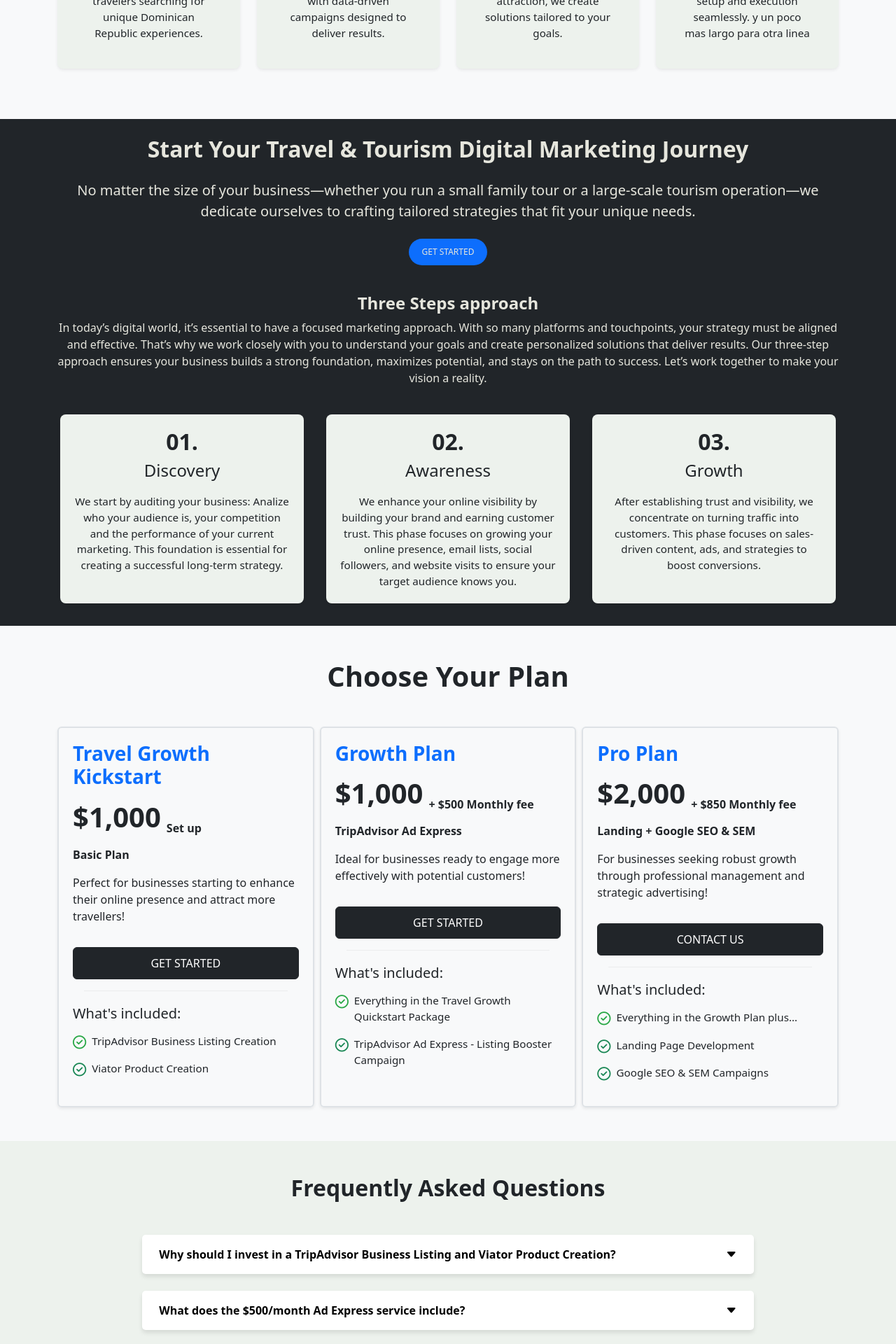
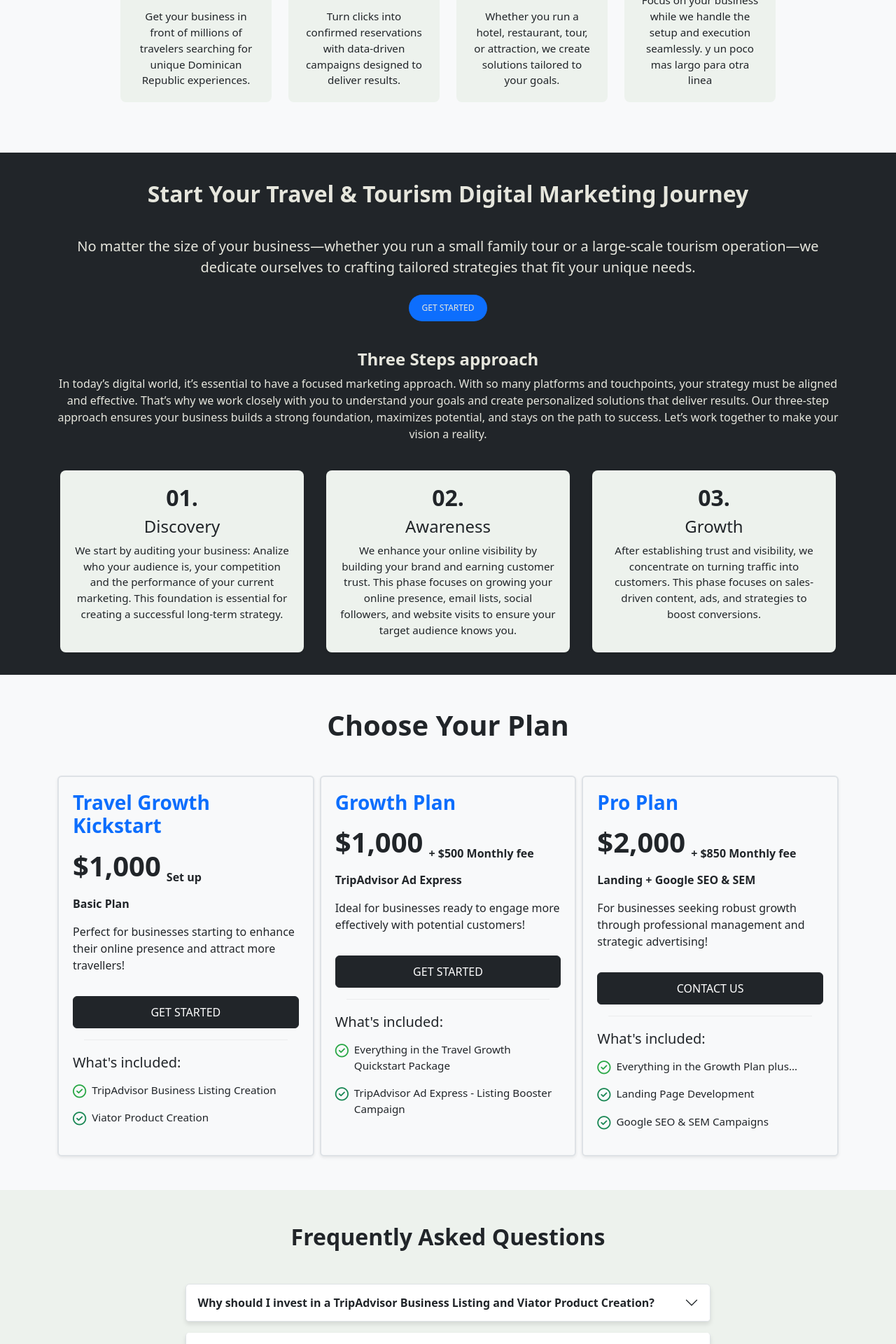
Before and after one commit to RominaRodes/marketingdigital, a Django app: page /final in a window 1280 px wide. Shown: the part 1040-2960 px from the top of the page at 70% size. Run offline with Django 5.2, Linux system fonts and the light colour scheme; some libraries are stand-ins or nearby versions.

Commit message:
faq con acordeon y correcion de margenes de trajetas

```diff
--- a/landing/static/landing/styles/final.css
+++ b/landing/static/landing/styles/final.css
@@ -164,8 +164,13 @@ ul.dropdown-menu{
 
 /*--------MAIN HERO---------------*/
 main {
-    margin-top: 100px;
+    margin-top: 86px;
 }
+/* main {
+    background: url("/static/landing/img/fondo.jpg") center/cover fixed;
+} */
+
+
 .title {
     font-size: 2.5rem;
     font-weight: 800;
@@ -259,7 +280,7 @@ main {
 .card-text {
     font-size: 0.95rem;
     line-height: 1.5;
-    margin-top: 10px;
+    /* margin-top: 10px;  */
 }
 hr {
     margin: 15px auto;
@@ -291,6 +312,10 @@ hr {
 }
 
 /*-------------------Journey-section--------------------------------*/
+section#steps-section {
+    scroll-margin-top: 86px;
+}
+
 .digital-marketing-journey {
     color: var(--text);
     background: var(--bs-body-color);
@@ -303,7 +328,17 @@ background: var(--bs-body-color);
 #join-btn-steps{
     width:7rem;
 }
+
+#steps-section .card{
+    padding: 20px;
+}
 /*--------------PRICING SECTION----------------*/
+section#pricing {
+    scroll-margin-top: 86px;
+}
+.price-card{
+    background-color: var(--bs-light);
+}
 
 .price-card:hover {
     background: var(--bs-body-color);
@@ -377,70 +414,64 @@ hr {
 }
 
 .price-card h4 {
-    margin-bottom: 1rem; /* Espaciado inferior del título */
+    margin-bottom: 1rem; /
 }
 
 .price-card button {
-    padding: 10px 20px; /* Ajusta el tamaño del botón */
+    padding: 10px 20px;
     font-size: 1rem;
+    width:100%;
 }
 
-
-
-
-
 /*---------------FAQ-----------------*/
-/* General Section Styles */
+section#faq {
+    scroll-margin-top: 86px;
+}
 .faq-section {
     padding: 3rem 1rem;
-  background-color: rgb(237,242,237);
+    background-color: rgb(237, 242, 237);
 }
 
 .faq-container {
     margin: 0 auto;
+    max-width: 800px;
 }
 
-/* FAQ Item Styles */
 .faq-item {
-  margin-bottom: 1.5rem;
+    margin-bottom: 1rem;
     border-radius: 5px;
+    overflow: hidden;
     box-shadow: 0 4px 6px rgba(0, 0, 0, 0.1);
-  background: #fff;
     transition: transform 0.2s ease, box-shadow 0.2s ease;
 }
+
 
 .faq-item:hover {
   transform: translateY(-1px);
   box-shadow: 0 6px 10px rgba(0, 0, 0, 0.15);
 }
-
-/* Question Button Styles */
-.faq-question {
-  display: flex;
-  justify-content: space-between;
-  align-items: center;
-  width: 100%;
-  text-align: left;
-  background: none;
+.faq-item:hover{
+    transform: scale(1.01);
+    transition: transform 1s ease-in-out;
+}
+.accordion-button {
+    font-size: 1rem;
+    padding: 1rem;
+    background-color: white;
     border: none;
-  padding: 1rem 1.5rem;
-  font-size: 1rem;
-  cursor: pointer;
 }
 
-.faq-question:focus {
-  outline: none;
+.accordion-button:focus {
+    box-shadow: none;
 }
 
-.faq-question strong {
-  font-weight: bold;
+/* Accordion Body Styles */
+.accordion-body {
+    padding: 1rem;
+    font-size: 0.95rem;
+    background-color: white;
 }
 
-/* Answer Styles */
-.faq-answer {
-  padding: 1rem 1.5rem;
-  border-top: 1px solid #ddd;
-}
 
 /*---------------FOOTER---------------------------*/
 footer {
@@ -463,6 +494,10 @@ color:var(--text);
 font-size: 2rem;
 }
 
+.faq-container {
+        max-width: 100%;
+        padding: 0 1rem;
+    }
 
 .btn-footer {
     background: rgb(253, 241, 80); /* Fondo amarillo fijo */
--- a/landing/templates/landing/final.html
+++ b/landing/templates/landing/final.html
@@ -60,7 +60,7 @@
                             </form>
                         </li>
                         <li class="nav-item">
-                            <a class="nav-link" href="#digital-marketing-journey">{% trans "HOW WE WORK" %}</a>
+                            <a class="nav-link" href="#steps-section">{% trans "HOW WE WORK" %}</a>
                         </li>
                         <li class="nav-item dropdown">
                             <a class="nav-link dropdown-toggle" href="#pricing" role="button" data-bs-toggle="dropdown"
@@ -156,9 +156,10 @@
     </header>
 
 <main class="bg-light">
-        <section class="hero pt-md-5">
+        <section class="hero">
             <div class="container">
-                <h1 class="title text-center py-3">Get Found, Get Booked,<br>Grow your business!</h1>
+
+                <h1 class="title text-center py-5">Get Found, Get Booked,<br>Grow your business!</h1>
 
                 <div class="mision pt-3">
                     <h2 class="subtitle pb-3 text-center">{% trans "Optimize your digital marketing, enhance your visibility on TripAdvisor, and drive bookings like never before." %}</h2>
@@ -175,7 +176,7 @@
             </div>
         </section>
 
-<section class="specialize-section pt-3">
+<section class="specialize-section bg-light p-5">
     <div class="title-container container-fluid">
         <h5 class="text-center py-3">We specialize in</h5>
     </div>
@@ -203,12 +204,12 @@
     </div>
 </section>
 
-<section class="py-5 bg-light why-section">
+<section class="py-5 why-section">
     <div class="container text-center">
         <h3 class="mb-4">Why Travel Growth?</h3>
         <div class="row">
             <div class="col-md-6 col-lg-3 mb-4">
-            <div class="card border-0 shadow-sm h-100">
+            <div class="card border-0  h-100">
                 <div class="card-body align-content-center">
                     <img src="{% static 'landing/img/visibility.png' %}" alt="visibility" class="why-cards-logo">
                     <h5 class="card-title fw-bold">{% trans "Maximize Visibility" %}</h5>
@@ -220,7 +221,7 @@
             </div>
             </div>
             <div class="col-md-6 col-lg-3 mb-4">
-                <div class="card border-0 shadow-sm h-100">
+                <div class="card border-0  h-100">
                     <div class="card-body align-content-center">
                         <img src="{% static 'landing/img/bookings.png' %}" alt="bookings" class="why-cards-logo">
                         <h5 class="card-title text-center fw-bold">{% trans "Boost Bookings" %}</h5>
@@ -231,7 +232,7 @@
             </div>
 
             <div class="col-md-6 col-lg-3 mb-4">
-                <div class="card border-0 shadow-sm h-100">
+                <div class="card border-0  h-100">
                     <div class="card-body align-content-center">
                         <img src="{% static 'landing/img/strategies.png' %}" alt="strategies" class="why-cards-logo">
                         <h5 class="card-title text-center fw-bold">{% trans "Personalized Strategies" %}</h5>
@@ -241,7 +242,7 @@
                 </div>
             </div>
             <div class="col-md-6 col-lg-3 mb-4">
-                <div class="card border-0 shadow-sm h-100">
+                <div class="card border-0  h-100">
                     <div class="card-body align-content-center">
                         <img src="{% static 'landing/img/implementation.png' %}" alt="strategies" class="why-cards-logo">
                         <h5 class="card-title text-center fw-bold">{% trans "Effortless Implementation" %}</h5>
@@ -254,10 +255,10 @@
     </div>
 </section>
 
-<section id="digital-marketing-journey" class="digital-marketing-journey pb-3">
+<section id="steps-section" class="digital-marketing-journey pb-3">
     <div class="container text-center">
         <div class="introduction py-4">
-            <h3 class="mb-4">Start Your Travel & Tourism Digital Marketing Journey</h3>
+            <h3 class="mb-4 py-3">Start Your Travel & Tourism Digital Marketing Journey</h3>
             <p class="lead mb-4">
             No matter the size of your business—whether you run a small family tour or a large-scale tourism
             operation—we dedicate
@@ -271,7 +272,7 @@
         </div>
 
         <h4 class="text-center fw-bold pt-3">{% trans "Three Steps approach" %}</h4>
-        <p class="mb-4">
+        <p class="mb-4 d-none d-md-block">
                     In today’s digital world, it’s essential to have a focused marketing approach. With so many platforms and
                     touchpoints,
                     your strategy must be aligned and effective. That’s why we work closely with you to understand your goals
@@ -334,7 +335,9 @@
                     <p>{% trans "Perfect for businesses starting to enhance their online presence and attract more travellers!" %}</p>
                 </div>
                 <div class="my-3 d-grid">
+                    <a href="mailto:hello@travelgrowth.ai">
                         <button class="btn btn-dark price-card-btn">{% trans "GET STARTED" %}</button>
+                    </a>
                 </div>
                 <hr>
                 <div class="flex-fill">
@@ -367,8 +370,8 @@
                     <p class="fw-bold">{% trans "TripAdvisor Ad Express" %}</p>
                     <p>{% trans "Ideal for businesses ready to engage more effectively with potential customers!" %}</p>
                 </div>
-                <div class="my-3 d-grid">
-                    <button class="btn btn-dark  price-card-btn">{% trans "GET STARTED" %}</button>
+                <div class="my-3 ">
+                   <a href="mailto:hello@travelgrowth.ai"><button class="btn btn-dark  price-card-btn">{% trans "GET STARTED" %}</button></a>
                 </div>
                 <hr>
                 <div class="flex-fill">
@@ -402,8 +405,9 @@
                         <p>{% trans "For businesses seeking robust growth through professional management and strategic advertising!" %}</p>
                     </div>
                     <div class="my-3 d-grid">
+                        <a href="hello@travelgrowth.ai">
                         <button class="btn btn-dark  price-card-btn">{% trans "CONTACT US" %}</button>
-
+                        </a>
                     </div>
                     <hr>
                     <div class="flex-fill">
@@ -432,69 +436,65 @@
     </div>
 </section>
 
-
 <section id="faq" class="faq-section container-fluid">
-    <div class=" faq-container">
+    <div>
         <h3 class="text-center mb-5">{% trans "Frequently Asked Questions" %}</h3>
-
+    </div>
+    <div class="container">
+        <div class="accordion faq-container" id="faqAccordion">
             <!-- Pregunta 1 -->
-        <div class="faq-item">
-            <button class="faq-question collapsed" type="button" data-bs-toggle="collapse"
+            <div class="accordion-item faq-item">
+                <h2 class="accordion-header">
+                    <button class="accordion-button collapsed" type="button" data-bs-toggle="collapse"
                         data-bs-target="#faqCollapse1" aria-expanded="false" aria-controls="faqCollapse1">
                         <strong>{% trans "Why should I invest in a TripAdvisor Business Listing and Viator Product Creation?" %}</strong>
-                <span class="faq-chevron">
-                    <i class="bi bi-caret-down-fill"></i>
-                </span>
                     </button>
-            <div id="faqCollapse1" class="collapse faq-answer">
-                <p>{% trans "These platforms are trusted by millions of travelers worldwide. A professional presence increases visibility, builds trust, and drives bookings." %}</p>
+                </h2>
+                <div id="faqCollapse1" class="accordion-collapse collapse" data-bs-parent="#faqAccordion">
+                    <div class="accordion-body">{% trans "These platforms are trusted by millions of travelers worldwide. A professional presence increases visibility, builds trust, and drives bookings." %}
+                    </div>
                 </div>
             </div>
 
             <!-- Pregunta 2 -->
-        <div class="faq-item">
-            <button class="faq-question collapsed" type="button" data-bs-toggle="collapse"
+            <div class="accordion-item faq-item">
+                <h2 class="accordion-header">
+                    <button class="accordion-button collapsed" type="button" data-bs-toggle="collapse"
                         data-bs-target="#faqCollapse2" aria-expanded="false" aria-controls="faqCollapse2">
                         <strong>{% trans "What does the $500/month Ad Express service include?" %}</strong>
-                <span class="faq-chevron">
-                    <i class="bi bi-caret-down-fill"></i>
-                </span>
                     </button>
-            <div id="faqCollapse2" class="collapse faq-answer">
-                <p>{% trans "Our Ad Express service includes custom ad creation, performance monitoring, and detailed
-                    monthly reporting. It’s a comprehensive solution to maximize your presence on TripAdvisor." %}</p>
+                </h2>
+                <div id="faqCollapse2" class="accordion-collapse collapse" data-bs-parent="#faqAccordion">
+                    <div class="accordion-body">{% trans "Our Ad Express service includes custom ad creation, performance monitoring, and detailed monthly reporting. It’s a comprehensive solution to maximize your presence on TripAdvisor." %}</div>
                 </div>
             </div>
 
             <!-- Pregunta 3 -->
-        <div class="faq-item">
-            <button class="faq-question collapsed" type="button" data-bs-toggle="collapse"
+            <div class="accordion-item faq-item">
+                <h2 class="accordion-header">
+                    <button class="accordion-button collapsed" type="button" data-bs-toggle="collapse"
                         data-bs-target="#faqCollapse3" aria-expanded="false" aria-controls="faqCollapse3">
                         <strong>{% trans "Can I cancel the Ad Express service at any time?" %}</strong>
-                <span class="faq-chevron">
-                    <i class="bi bi-caret-down-fill"></i>
-                </span>
                     </button>
-            <div id="faqCollapse3" class="collapse faq-answer">
-                <p>{% trans "Yes, we offer flexible terms. However, we recommend at least three months to see the full benefits of the campaign." %}</p>
+                </h2>
+                <div id="faqCollapse3" class="accordion-collapse collapse" data-bs-parent="#faqAccordion">
+                    <div class="accordion-body">{% trans "Yes, we offer flexible terms. However, we recommend at least three months to see the full benefits of the campaign." %}</div>
                 </div>
             </div>
 
             <!-- Pregunta 4 -->
-        <div class="faq-item">
-            <button class="faq-question collapsed" type="button" data-bs-toggle="collapse"
+            <div class="accordion-item faq-item">
+                <h2 class="accordion-header">
+                    <button class="accordion-button collapsed" type="button" data-bs-toggle="collapse"
                         data-bs-target="#faqCollapse4" aria-expanded="false" aria-controls="faqCollapse4">
                         <strong>{% trans "What’s the difference between a business listing and an Ad Express campaign?" %}</strong>
-                <span class="faq-chevron">
-                    <i class="bi bi-caret-down-fill"></i>
-                </span>
                     </button>
-            <div id="faqCollapse4" class="collapse faq-answer">
-                <p>{% trans "A business listing establishes your presence on TripAdvisor and Viator. An Ad Express campaign enhances visibility by placing your business in front of more travelers actively searching for services." %}
-                </p>
+                </h2>
+                <div id="faqCollapse4" class="accordion-collapse collapse" data-bs-parent="#faqAccordion">
+                    <div class="accordion-body">{% trans "A business listing establishes your presence on TripAdvisor and Viator. An Ad Express campaign enhances visibility by placing your business in front of more travelers actively searching for services." %}</div>
                 </div>
             </div>
-
+        </div>
     </div>
 </section>
 
@@ -546,9 +546,6 @@
             });
         });
 
-
-
-
   // Desplazamiento logos scroll
     const logos = document.querySelector('.logos');
     let scrollPosition = 0; // Para rastrear la posición acumulativa
@@ -569,8 +566,22 @@
             scrollPosition = -logos.scrollWidth / 2;
         }
     });
+
+
+
+    const cards = document.querySelectorAll('.why-section .card');
+
+        const observer = new IntersectionObserver((entries) => {
+            entries.forEach(entry => {
+                if (entry.isIntersecting) {
+                    entry.target.classList.add('in-view');
+                }
+            });
+        }, { threshold: 0.2 }); // Detectar cuando el 20% del elemento sea visible
+
+        cards.forEach(card => observer.observe(card));
+
          })
-
     </script>
 
 
```
Also changed, not shown: other parts of landing/static/landing/styles/final.css (+39 -12 lines), landing/static/landing/img/fondo.jpg (added), landing/templates/landing/contact.html (added). Lines whose indentation alone changed are shown as unchanged.
